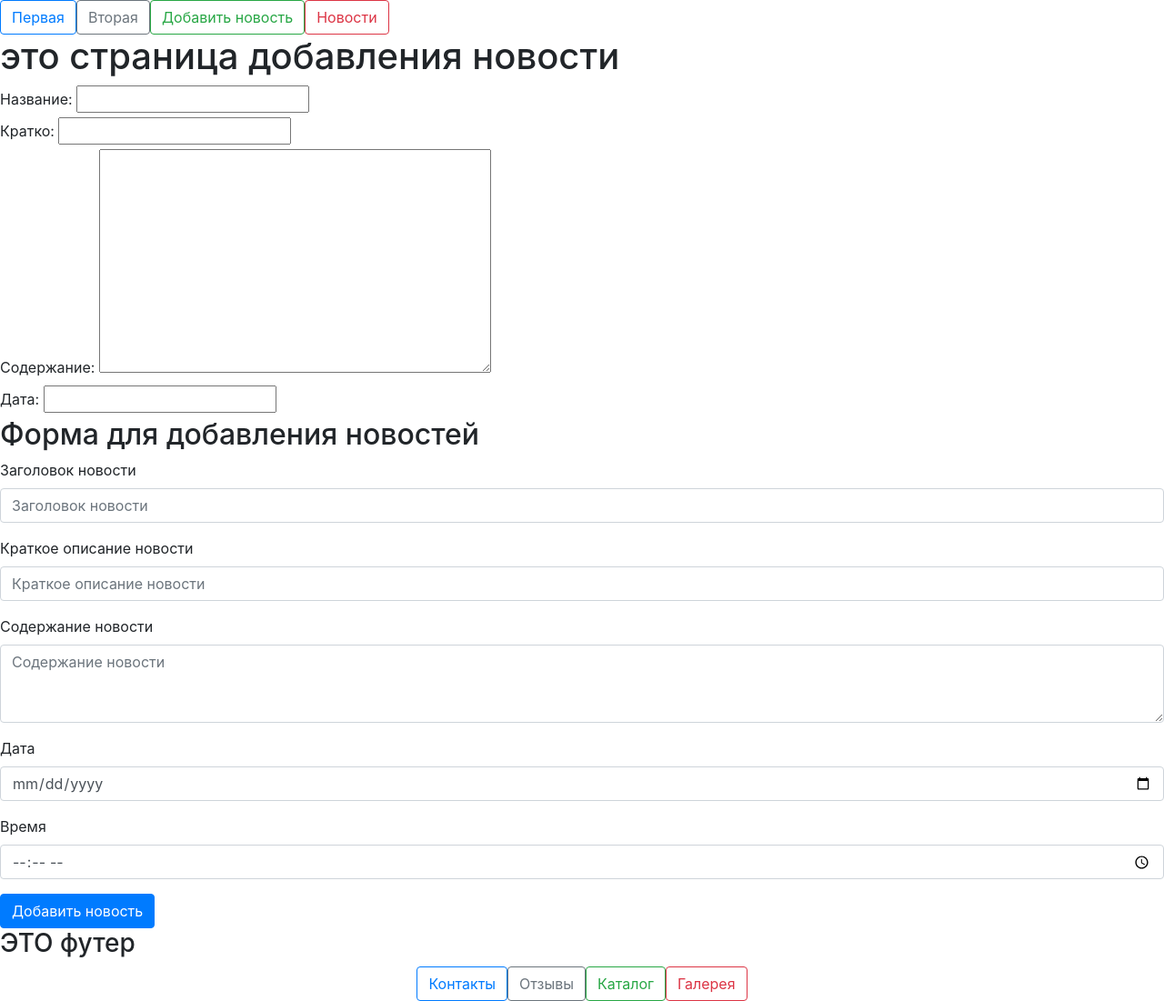
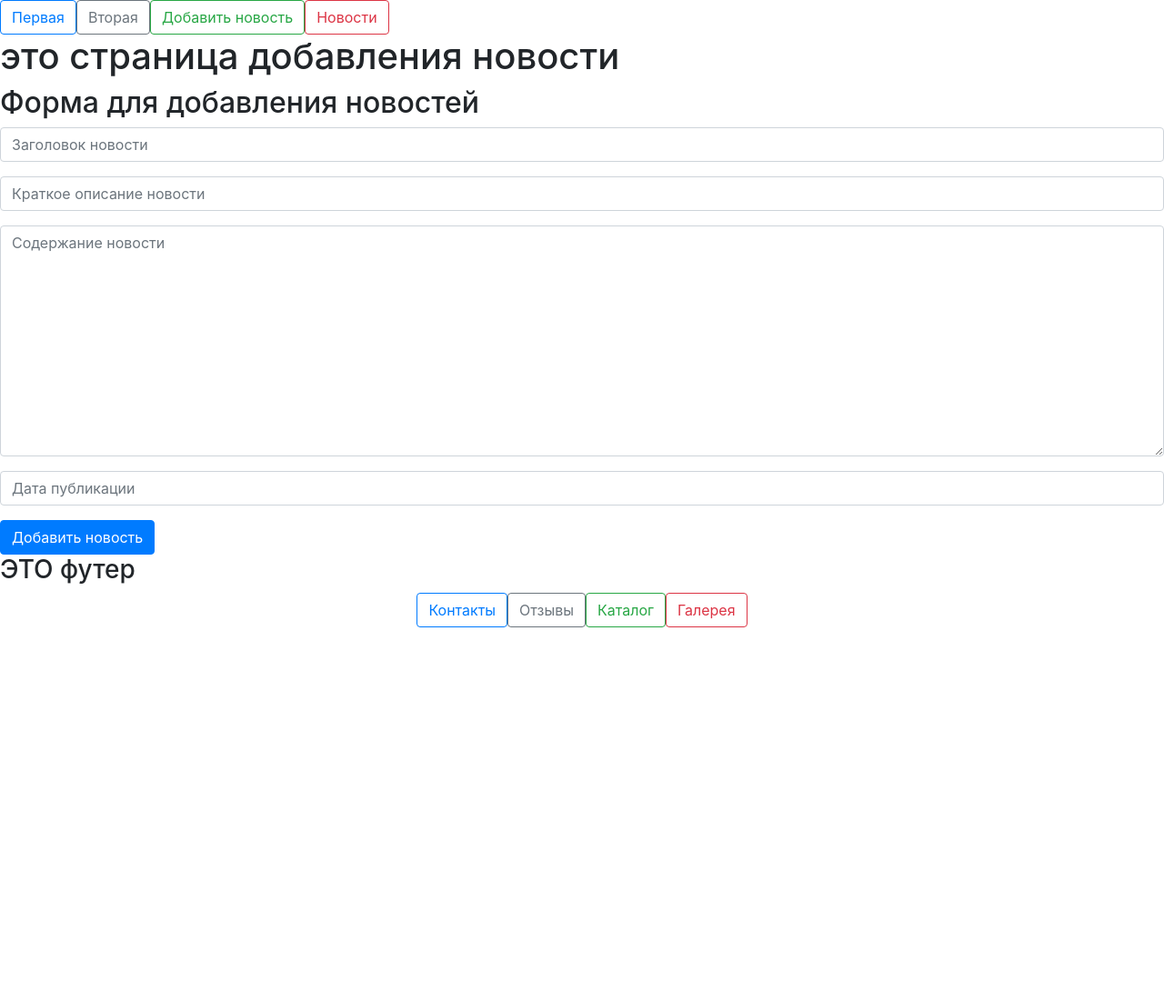
Before and after one commit to Kvitok8320/Django3, a Django app: page /news/create_news in a window 1280 px wide. Shown: the whole page at 91% size. After the commit the page ends 690 px from the top, so only its background shows below. Run offline with Django 5.2, Linux system fonts and the light colour scheme; some libraries are stand-ins or nearby versions.

Commit message:
replace djangoform

```diff
--- a/django3/news/forms.py
+++ b/django3/news/forms.py
@@ -1,7 +1,13 @@
 from .models import news_posts
-from django.forms import ModelForm
+from django.forms import ModelForm, TextInput, Textarea, DateTimeInput
 
 class news_postsForm(ModelForm):
 	class Meta:
 		model = news_posts
 		fields = ['title', 'short_descr', 'content', 'pub_date']
+		widgets = {
+			'title': TextInput(attrs={'class': 'form-control', 'placeholder': 'Заголовок новости'}),
+			'short_descr': TextInput(attrs={'class': 'form-control', 'placeholder': 'Краткое описание новости'}),
+			'content': Textarea(attrs={'class': 'form-control', 'placeholder': 'Содержание новости'}),
+			'pub_date': DateTimeInput(attrs={'class': 'form-control', 'placeholder': 'Дата публикации'})
+		}
--- a/django3/news/templates/news/create_news.html
+++ b/django3/news/templates/news/create_news.html
@@ -7,31 +7,28 @@
 
 {% block content %}
 	<h1>это страница добавления новости</h1>
-{{form}}
+
+
+
+
     <div>
 	    <h2>Форма для добавления новостей</h2>
 	     <form method="post">
              {% csrf_token %}
             <div class="form-group">
-                <label for="title">Заголовок новости</label>
-                <input type="text" class="form-control" id="title" placeholder="Заголовок новости">
+                {{ form.title }}
+                           </div>
+            <div class="form-group">
+                {{ form.short_descr }}
+                    </div>
+            <div class="form-group">
+                {{ form.content }}
             </div>
             <div class="form-group">
-                <label for="description">Краткое описание новости</label>
-                <input type="text" class="form-control" id="description" placeholder="Краткое описание новости">
+                {{ form.pub_date }}
+
             </div>
-            <div class="form-group">
-                <label for="content">Содержание новости</label>
-                <textarea class="form-control" id="content" rows="3" placeholder="Содержание новости"></textarea>
-            </div>
-            <div class="form-group">
-                <label for="date">Дата</label>
-                <input type="date" class="form-control" id="date">
-            </div>
-            <div class="form-group">
-                <label for="time">Время</label>
-                <input type="time" class="form-control" id="time">
-            </div>
+
             <button type="submit" class="btn btn-primary">Добавить новость</button>
         </form>
     </div>
```
